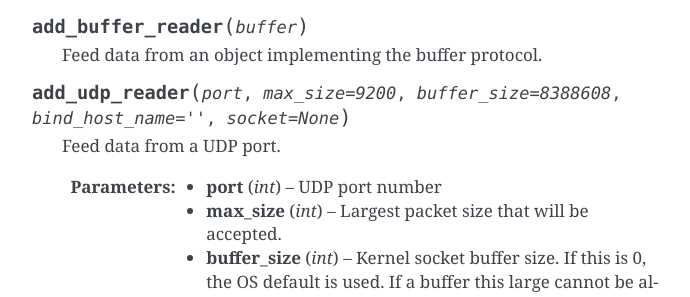
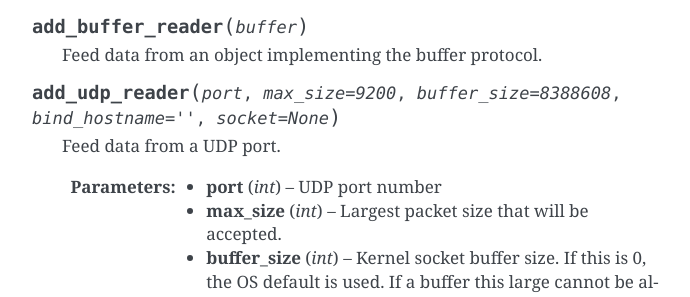
Before and after one commit to ska-sa/spead2, a Sphinx documentation site: the page built from doc/py-recv.rst, in a window 1280 px wide and 900 px high, scrolled down 1159 px. Shown: the part 152-449 px from the top of the window, without its empty margins (418-1108 px from the left). Built offline with Sphinx 7.4.7, drawn with Linux system fonts in a browser that asks for light colours.

Commit message:
Typo in spead2.recv.Stream.add_udp_reader doc
Argument is bind_hostname, not bind_host_name
Signed-off-by: Rodrigo Tobar <rtobar@icrar.org>

```diff
--- a/doc/py-recv.rst
+++ b/doc/py-recv.rst
@@ -58,7 +58,7 @@ or repeatedly call :py:meth:`~spead2.recv.Stream.get`.
 
       Feed data from an object implementing the buffer protocol.
 
-   .. py:method:: add_udp_reader(port, max_size=9200, buffer_size=8388608, bind_host_name='', socket=None)
+   .. py:method:: add_udp_reader(port, max_size=9200, buffer_size=8388608, bind_hostname='', socket=None)
 
       Feed data from a UDP port.
 
```
